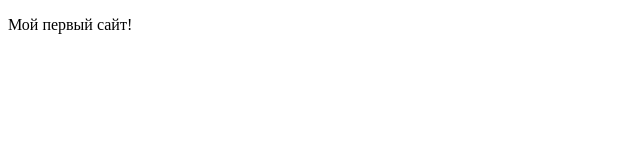
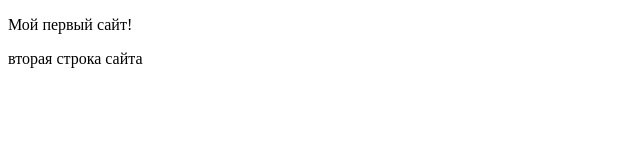
Before and after one commit to WebHeroSchool/Olga, a plain HTML site: page index.html in a window 1280 px wide. Shown: the whole page, without its empty margins (0-640 px from the left). Drawn offline with Linux system fonts and the light colour scheme.

Commit message:
тестовый коммит

```diff
--- a/index.html
+++ b/index.html
@@ -6,5 +6,6 @@
 </head>
 <body>
      <p>Мой первый сайт!</p>
+	 <p>вторая строка сайта</p>
 </body>
 </html>
```
